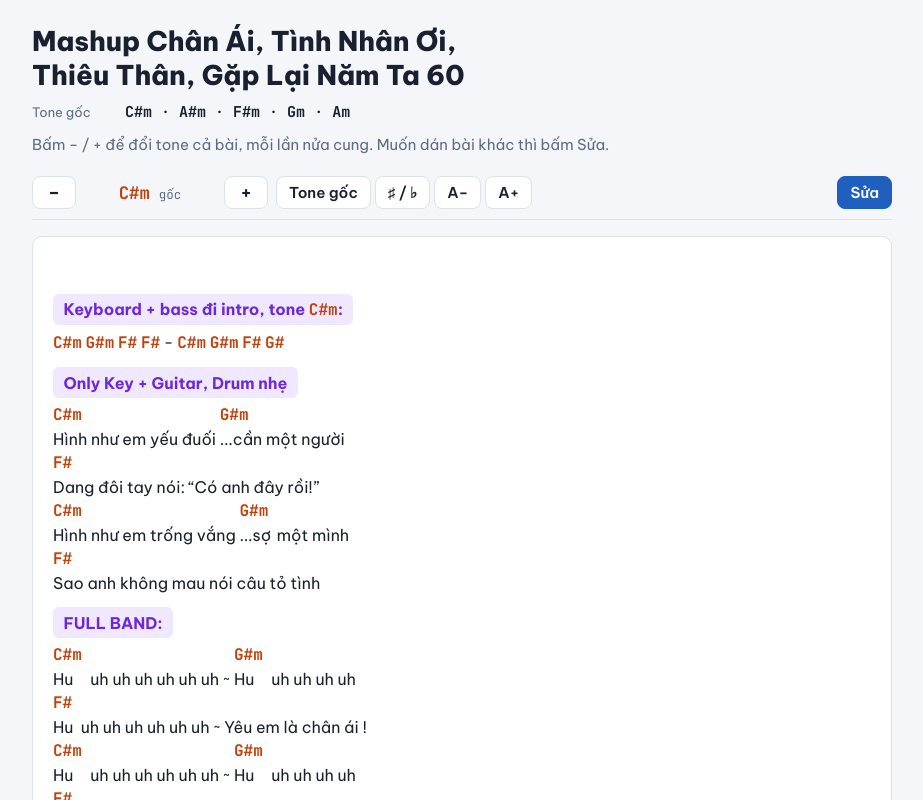
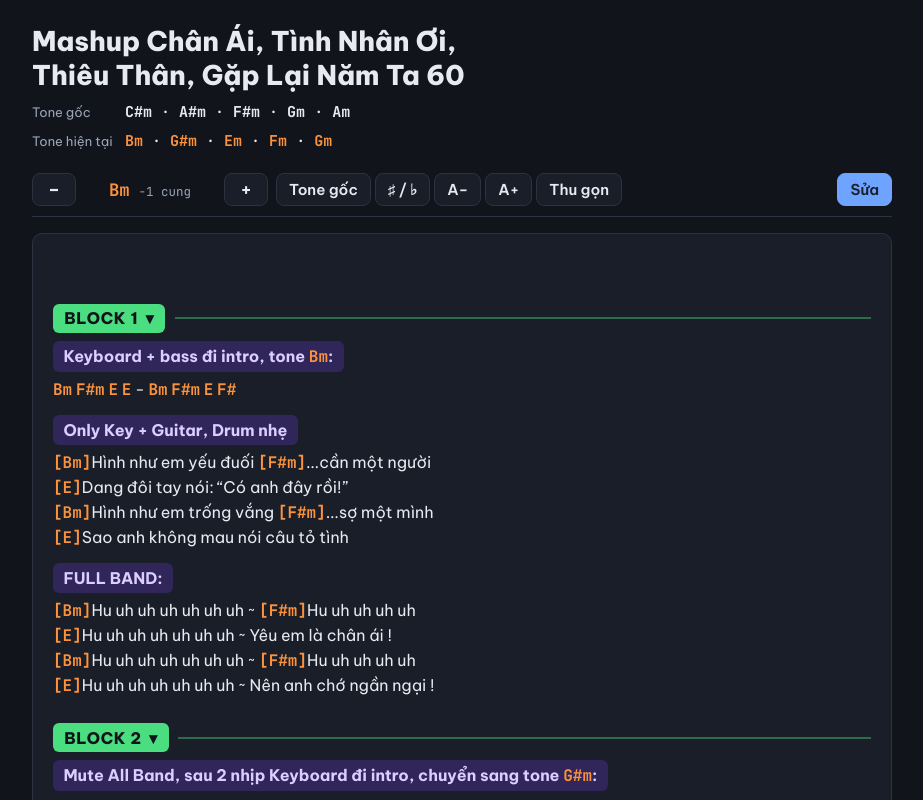
Before and after one commit to danglequocbao001/chordify-showing, a React (Vite) app: page / in a window 1280 px wide. Shown: the top 800 px of the page, without its empty margins (178-1101 px from the left). Built offline with nearby package versions, Linux system fonts and the light colour scheme.

Commit message:
feat: Update UI

```diff
--- a/index.html
+++ b/index.html
@@ -3,6 +3,8 @@
   <head>
     <meta charset="UTF-8" />
     <meta name="viewport" content="width=device-width, initial-scale=1.0, viewport-fit=cover" />
+    <meta name="color-scheme" content="dark" />
+    <meta name="theme-color" content="#11141b" />
     <title>Mashup Orange Sofia</title>
     <link rel="preconnect" href="https://fonts.googleapis.com" />
     <link rel="preconnect" href="https://fonts.gstatic.com" crossorigin />
--- a/src/App.jsx
+++ b/src/App.jsx
@@ -21,34 +21,41 @@ const save = (key, value) => {
   }
 }
 
+// The page opens one tone below the original key (C#m → Bm), easier for the singers, and every reload comes back
+// here: the tone is never stored. "Tone gốc" still goes to C#m.
+const DEFAULT_SHIFT = -2
+
 // A sheet pasted in the page only applies while src/song.txt is unchanged: edit the file and the file wins.
+// ('shift' is cleared too: older versions stored the tone.)
 if (load('base', null) !== hash(SONG)) ['text', 'shift', 'flat'].forEach(key => save(key, null))
 save('base', hash(SONG))
 
 export default function App() {
   const [custom, setCustom] = useState(() => load('text', null)) // pasted via Sửa; null = src/song.txt
-  const [shift, setShift] = useState(() => load('shift', 0)) // semitones, -11…11
+  const [shift, setShift] = useState(custom === null ? DEFAULT_SHIFT : 0) // semitones, -11…11; a pasted song as written
   const [flatPref, setFlatPref] = useState(() => load('flat', null))
   const [size, setSize] = useState(() => load('size', 16))
   const [draft, setDraft] = useState(null) // textarea content while editing; null = reading
+  const [folded, setFolded] = useState({}) // block index → folded; every block opens on load
 
   const text = custom ?? SONG
   const flat = flatPref ?? /\b[A-G]b/.test(text) // follow the sheet's own ♯/♭ notation until toggled
   const song = layout(text, shift, flat)
+  const anyOpen = song.blocks.some((b, i) => b.block && !folded[i]) // then the button folds them all, else opens all
 
   useEffect(() => {
-    save('shift', shift)
     save('flat', flatPref)
     save('size', size)
-  }, [shift, flatPref, size])
+  }, [flatPref, size])
 
   const finishEditing = () => {
     if (draft !== text) {
       const next = draft === SONG ? null : draft
       setCustom(next)
       save('text', next)
-      setShift(0)
+      setShift(next === null ? DEFAULT_SHIFT : 0) // back to src/song.txt: its usual tone; a pasted song: as written
       setFlatPref(null)
+      setFolded({})
     }
     setDraft(null)
   }
@@ -64,12 +71,11 @@ export default function App() {
           {shift !== 0 && (
             <>
               <br />
-              <span>Đang đàn</span> <Keys list={song.nowKeys} now />
+              <span>Tone hiện tại</span> <Keys list={song.nowKeys} now />
             </>
           )}
         </p>
       )}
-      <p className="sub">Bấm − / + để đổi tone cả bài, mỗi lần nửa cung. Muốn dán bài khác thì bấm Sửa.</p>
 
       <div className="bar">
         <div className="grp">
@@ -100,6 +106,14 @@ export default function App() {
           <button onClick={() => setSize(s => Math.min(s + 2, 30))} aria-label="Chữ lớn hơn">
             A+
           </button>
+          {song.blocks.length > 1 && (
+            <button
+              onClick={() => setFolded(Object.fromEntries(song.blocks.map((b, i) => [i, anyOpen])))}
+              title={anyOpen ? 'Thu gọn tất cả block' : 'Mở tất cả block'}
+            >
+              {anyOpen ? 'Thu gọn' : 'Mở hết'}
+            </button>
+          )}
         </div>
         <span className="spacer" />
         <button className="primary" onClick={draft === null ? () => setDraft(text) : finishEditing}>
@@ -109,9 +123,20 @@ export default function App() {
 
       {draft === null ? (
         <div className="sheet">
-          {song.lines.map((line, i) => (
-            <Line key={i} line={line} />
-          ))}
+          {song.blocks.map(({ block, lines }, i) => {
+            const body = lines.map((line, j) => <Line key={j} line={line} />)
+            // native <details>: tapping the badge folds the block, onToggle copies that into `folded`
+            return block ? (
+              <details key={i} open={!folded[i]} onToggle={e => setFolded(f => ({ ...f, [i]: !e.target.open }))}>
+                <summary className="block">
+                  <b>Block {block}</b>
+                </summary>
+                {body}
+              </details>
+            ) : (
+              <Fragment key={i}>{body}</Fragment>
+            )
+          })}
         </div>
       ) : (
         <>
@@ -152,31 +177,14 @@ function Line({ line }) {
     case 'text':
     case 'pre':
       return <div className={`ln ${line.type}`}>{line.text || ' '}</div>
-    case 'lyric':
-      return (
-        <div className="ln lyric">
-          {line.words.map((word, i) => (
-            <Fragment key={i}>
-              {i > 0 && ' '}
-              <span className="word">
-                {word.map((piece, j) => (
-                  <span className="seg" key={j}>
-                    <span className="c">{piece.chord}</span>
-                    <span>{piece.text}</span>
-                  </span>
-                ))}
-              </span>
-            </Fragment>
-          ))}
-        </div>
-      )
-    default: // grid, row, cue
+    default: // grid, row, cue, lyric
       return (
         <div className={`ln ${line.type}`}>
           {line.parts.map((p, i) =>
             p.chord ? (
               <b className="c" key={i}>
-                {p.chord}
+                {/* lyrics keep song.txt's brackets, so "năm[D#]ta" still reads as chord between syllables */}
+                {line.type === 'lyric' ? `[${p.chord}]` : p.chord}
               </b>
             ) : (
               <Fragment key={i}>{p.text}</Fragment>
--- a/src/chords.js
+++ b/src/chords.js
@@ -9,6 +9,7 @@ const FILLER = /^(\||\/|-+|\.+|x\d+|\(|\)|%)$/i // allowed on a chord line besid
 const CUE = /(band|drum|keyboard|\bkey\b|guitar|bass|mute|tone|vocal|intro|chorus|nhịp|dạo)/i // arrangement notes
 const NO_LYRIC = /^[\s\-\/|x\d().,]*$/i
 const BRACKETS = /\[([^\]]+)\]/
+const BLOCK = /^\s*\[block\s*(\d+)\]\s*/i // "[Block 3] Band dạo…" opens block 3 of the mashup
 
 export const isChord = s => CHORD.test(s)
 
@@ -41,14 +42,17 @@ function gridParts(line, t) {
   return parts
 }
 
-// Notes and chord-only rows read left to right. In notes, bare chord names ("tone C#m") are transposed too.
+// Notes, chord-only rows and lyrics read left to right. In notes, bare chord names ("tone C#m") are transposed too.
 function inlineParts(line, t, bare) {
-  const parts = line.split(BRACKETS).flatMap((bit, i) => {
+  return line.split(BRACKETS).flatMap((bit, i) => {
     if (i % 2) return [isChord(bit) ? { chord: t(bit) } : { text: `[${bit}]` }]
     if (!bare) return bit ? [{ text: bit }] : []
     return bit.split(/([\s,()\->:;/]+)/).filter(Boolean).map(s => (isChord(s) ? { chord: t(s) } : { text: s }))
   })
-  // keep chords from touching their neighbours: "[C#m][G#m]x2" → "C#m G#m x2"
+}
+
+// Chords shown without their brackets must not touch their neighbours: "[C#m][G#m]x2" → "C#m G#m x2"
+function spaced(parts) {
   return parts.flatMap((p, i) => {
     if (!parts[i - 1]?.chord) return [p]
     if (p.chord) return [{ text: ' ' }, p]
@@ -56,39 +60,15 @@ function inlineParts(line, t, bare) {
   })
 }
 
-// "[C#m]Hình như em" lines: split into words so long lines wrap; each chord sits above the text it precedes.
-function lyricWords(line, t) {
-  const words = [[]]
-  let chord = null
-  line.split(BRACKETS).forEach((bit, i) => {
-    if (i % 2) {
-      chord = isChord(bit) ? t(bit) : bit
-      // ponytail: a chord always starts a new word, since these sheets write "năm[D#]ta" for "năm ta".
-      // Ceiling: an English mid-word chord ("re[D]lieved") shows as two words; split on real spaces only if that matters.
-      if (words.at(-1).length) words.push([])
-      return
-    }
-    for (const s of bit.split(/(\s+)/)) {
-      if (/^\s+$/.test(s)) {
-        if (words.at(-1).length) words.push([])
-      } else if (s || chord) {
-        words.at(-1).push({ chord, text: s })
-        chord = null
-      }
-    }
-  })
-  return words.filter(w => w.length)
-}
-
 function classify(raw, prev, t) {
   if (isChordLine(raw)) return { type: 'grid', parts: gridParts(raw, t) }
   const label = raw.trim().match(/^\[([^\]]+)\]$/)
   if (label && !isChord(label[1])) return { type: 'label', text: label[1] }
   const bare = raw.replace(/\[[^\]]*\]/g, '')
-  if (CUE.test(bare)) return { type: 'cue', parts: inlineParts(raw, t, true) }
+  if (CUE.test(bare)) return { type: 'cue', parts: spaced(inlineParts(raw, t, true)) }
   if (!BRACKETS.test(raw)) return { type: prev === 'grid' ? 'pre' : 'text', text: raw } // 'pre' keeps columns under a grid
-  if (NO_LYRIC.test(bare)) return { type: 'row', parts: inlineParts(raw, t, false) }
-  return { type: 'lyric', words: lyricWords(raw, t) }
+  if (NO_LYRIC.test(bare)) return { type: 'row', parts: spaced(inlineParts(raw, t, false)) }
+  return { type: 'lyric', parts: inlineParts(raw, t, false) } // "[C#m]Hình như em": chords stay inline, as written
 }
 
 function firstChord(lines) {
@@ -100,7 +80,8 @@ function firstChord(lines) {
   return null
 }
 
-// Whole sheet → { title, keys, nowKeys, lines }, already transposed by `shift` semitones.
+// Whole sheet → { title, keys, nowKeys, blocks }, already transposed by `shift` semitones.
+// blocks[0] holds the lines before the first "[Block N]"; every marker then opens a block of its own.
 export function layout(text, shift, flat) {
   const t = c => transpose(c, shift, flat)
   const [head = '', ...body] = text.trim().split(/\r?\n/)
@@ -111,15 +92,20 @@ export function layout(text, shift, flat) {
   const first = firstChord(body)
   const keys = (fromTitle ? listed : first ? [first] : []).map(k => k.replace(/\/.*/, ''))
   let prev = null
-  const lines = body.map(raw => {
-    const line = classify(raw, prev, t)
+  const blocks = [{ block: null, lines: [] }]
+  for (const raw of body) {
+    const mark = raw.match(BLOCK)
+    if (mark) blocks.push({ block: mark[1], lines: [] })
+    const rest = mark ? raw.slice(mark[0].length) : raw
+    if (mark && !rest) continue // "[Block 8]" alone on its line
+    const line = classify(rest, prev, t)
     prev = line.type
-    return line
-  })
+    blocks.at(-1).lines.push(line)
+  }
   return {
     title: (fromTitle ? head.slice(0, list.index) : head).trim() || 'Bảng Hợp Âm',
     keys,
     nowKeys: keys.map(t),
-    lines,
+    blocks,
   }
 }
--- a/src/index.css
+++ b/src/index.css
@@ -1,23 +1,6 @@
-/* Layout: one column. The transpose bar is sticky on top on wide screens and a fixed thumb bar at the
-   bottom on phones. Chords are bold orange; band notes are violet on a tinted band so they stand out. */
-:root {
-  --bg: #f4f6f9;
-  --paper: #ffffff;
-  --fg: #1a2030;
-  --muted: #5f6b80;
-  --line: #dce1ea;
-  --accent: #1f5fbf;
-  --chord: #c2410c;
-  --cue: #6d28d9;
-  --cue-bg: #efe8ff;
-  --shadow: rgb(16 24 40 / 0.1);
-  --sans: 'Be Vietnam Pro', system-ui, sans-serif;
-  --mono: 'JetBrains Mono', ui-monospace, Menlo, monospace;
-  --size: 16px;
-  color-scheme: light;
-}
-
-@media (prefers-color-scheme: dark) {
+/* Layout: one column, always dark whatever the system theme. The transpose bar is sticky on top on wide
+   screens and a fixed thumb bar at the bottom on phones. Chords are bold orange; band notes are violet on a
+   tinted band; the mashup's "Block" marks are solid green badges that fold their block away when tapped. */
 :root {
   --bg: #11141b;
   --paper: #191e28;
@@ -28,9 +11,12 @@
   --chord: #fb923c;
   --cue: #dccfff;
   --cue-bg: #30265a;
+  --block: #4ade80;
   --shadow: rgb(0 0 0 / 0.45);
+  --sans: 'Be Vietnam Pro', system-ui, sans-serif;
+  --mono: 'JetBrains Mono', ui-monospace, Menlo, monospace;
+  --size: 16px;
   color-scheme: dark;
-  }
 }
 
 html {
@@ -72,11 +58,6 @@ h1 {
   color: var(--muted);
   font-family: var(--sans);
   font-size: 13px;
-}
-
-.sub {
-  margin: 0 0 12px;
-  color: var(--muted);
 }
 
 /* toolbar */
@@ -124,6 +105,7 @@ button {
 }
 
 button:focus-visible,
+summary:focus-visible,
 textarea:focus-visible {
   outline: 2px solid var(--accent);
   outline-offset: 2px;
@@ -196,7 +178,8 @@ button.primary:active {
 }
 
 .text,
-.row {
+.row,
+.lyric {
   white-space: pre-wrap;
 }
 
@@ -220,21 +203,52 @@ button.primary:active {
   border-radius: 6px;
 }
 
-/* "[C#m]Hình như em": each word is a column pair (chord above text) and lines wrap between words */
-.word {
-  display: inline-flex;
-  vertical-align: top;
+/* "[Block 3]": the <summary> of its block. A solid badge and a rule across the sheet, so each block start is
+   easy to find; the arrow in the badge shows whether the block is open. */
+.block {
+  display: flex;
+  gap: 0.6em;
+  align-items: center;
+  margin-top: 1.6em;
+  list-style: none;
+  cursor: pointer;
 }
 
-.seg {
-  display: inline-flex;
-  flex-direction: column;
-  white-space: pre;
+.block::-webkit-details-marker {
+  display: none; /* Safari's own triangle; the badge has its arrow */
 }
 
-.seg .c {
-  min-height: 1.5em;
-  padding-right: 0.5ch;
+.block b {
+  padding: 0.15em 0.7em;
+  color: var(--bg);
+  font-weight: 800;
+  letter-spacing: 0.04em;
+  text-transform: uppercase;
+  background: var(--block);
+  border-radius: 6px;
+}
+
+.block b::after {
+  display: inline-block;
+  margin-left: 0.45em;
+  content: '▾';
+  transition: transform 0.15s;
+}
+
+details:not([open]) > .block b::after {
+  transform: rotate(-90deg);
+}
+
+.block::after {
+  flex: 1;
+  height: 2px;
+  content: '';
+  background: var(--block);
+  opacity: 0.4;
+}
+
+.block + .cue {
+  margin-top: 0.5em;
 }
 
 /* edit mode */
@@ -285,7 +299,7 @@ textarea {
 }
 
 /* phones: controls move to a fixed bar at the bottom, in thumb reach, and the sheet runs edge to edge.
-   Bar grid: row 1 = − · key · +, row 2 = Tone gốc · ♯/♭ · A− · A+ · Sửa */
+   Bar grid: row 1 = − · key · +, row 2 = Tone gốc · ♯/♭ · A− · A+ · Thu gọn · Sửa */
 @media (max-width: 640px) {
   .wrap {
     padding-bottom: calc(140px + env(safe-area-inset-bottom, 0px));
@@ -296,15 +310,11 @@ textarea {
     font-size: 1.35rem;
   }
 
-  .sub {
-    font-size: 13px;
-  }
-
   .bar {
     position: fixed;
     inset: auto 0 0;
     display: grid;
-    grid-template-columns: repeat(5, 1fr);
+    grid-template-columns: repeat(6, 1fr);
     gap: 6px;
     padding: 8px max(12px, env(safe-area-inset-right, 0px)) calc(8px + env(safe-area-inset-bottom, 0px))
       max(12px, env(safe-area-inset-left, 0px));
@@ -334,7 +344,7 @@ textarea {
   }
 
   .key {
-    grid-column: span 3;
+    grid-column: span 4;
     display: flex;
     gap: 6px;
     align-items: center;
```
Also changed, not shown: src/song.txt, 2 other files (tests, documents, lock files or other folders). Lines whose indentation alone changed are shown as unchanged.
